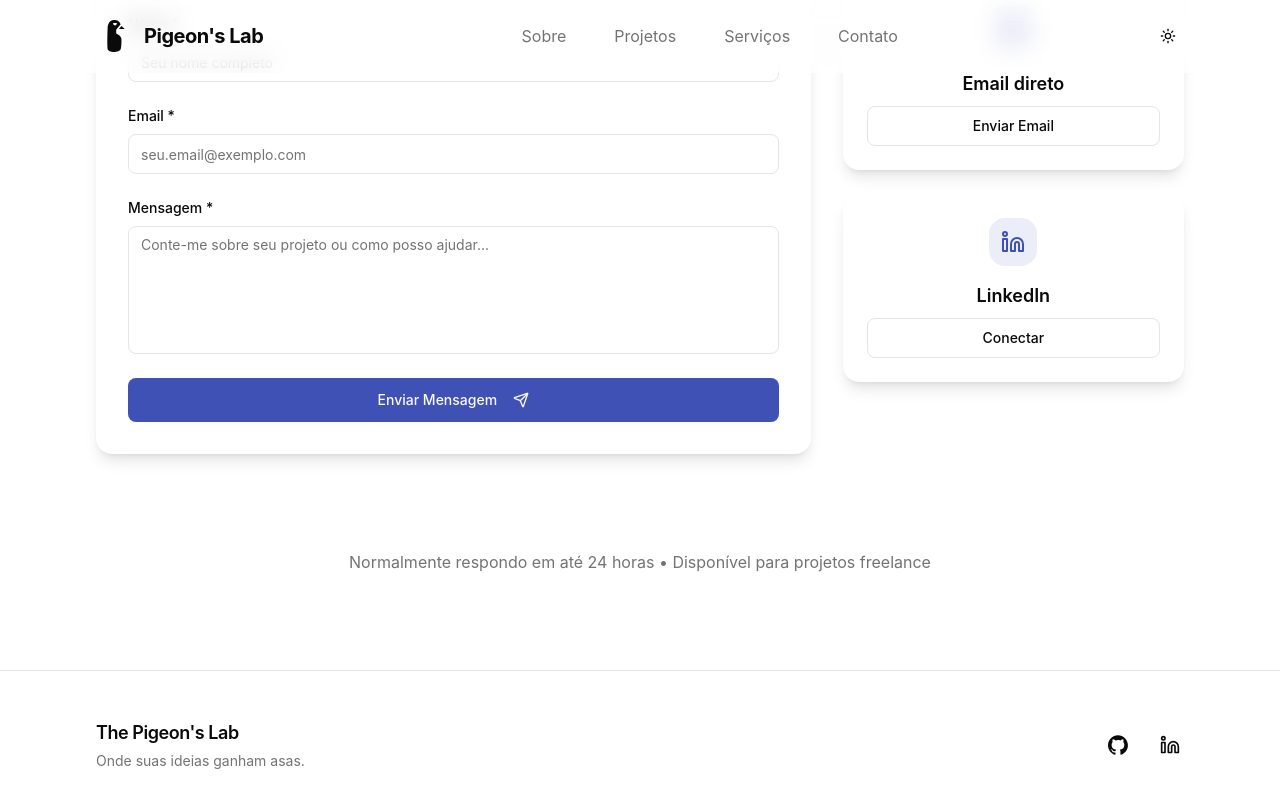
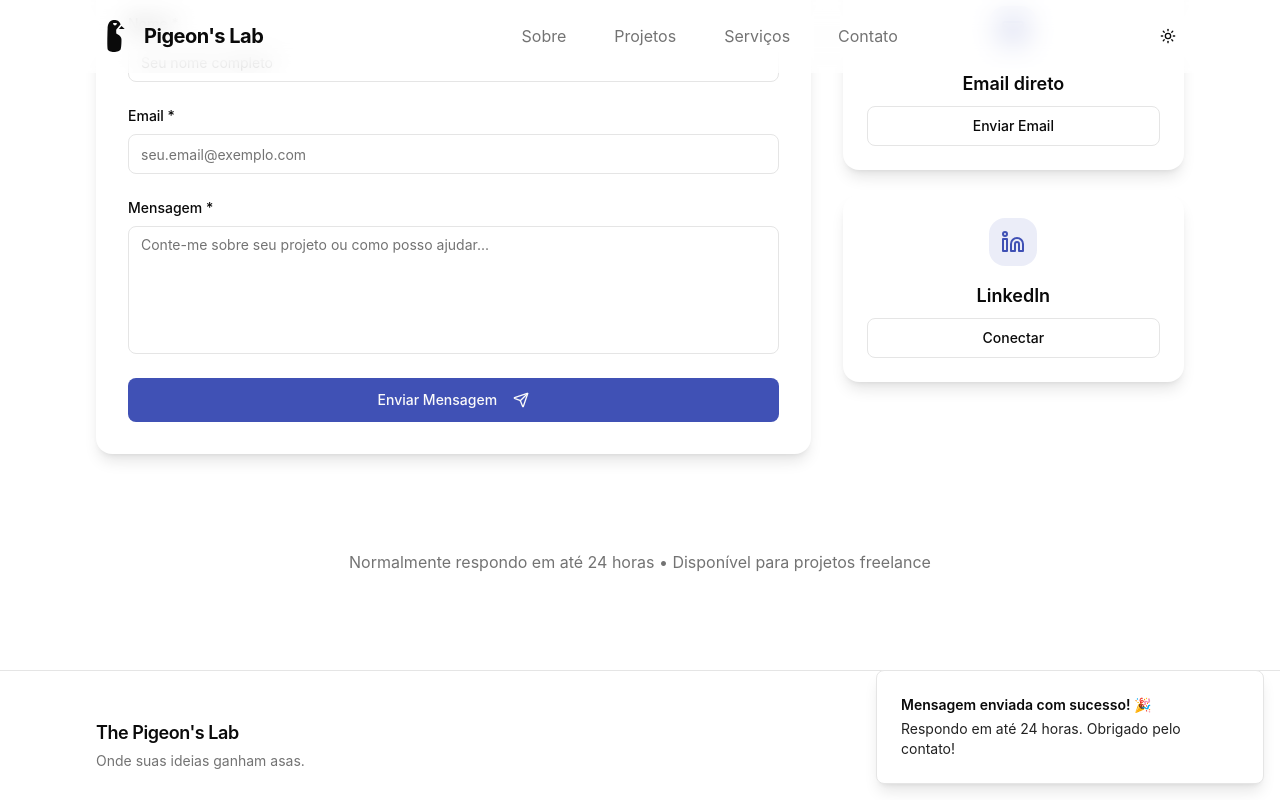
Before and after one commit to JulioC090/portfolio, a Next.js app: page / in a window 1280 px wide. Both pictures are taken after typing "Sample", "name@example.com", "Sample" into the empty fields and a click on the button "Enviar Mensagem". Shown: the part 4703-5503 px from the top of the page. Built offline with nearby package versions, Linux system fonts and the light colour scheme.

Commit message:
fix: set up toast correctly

```diff
--- a/src/app/layout.tsx
+++ b/src/app/layout.tsx
@@ -1,3 +1,4 @@
+import { Toaster } from '@/components/ui/toaster';
 import { ThemeProvider } from '@/features/theme/contexts/ThemeProvider';
 import type { Metadata } from 'next';
 import './index.css';
@@ -18,6 +19,7 @@ export default function RootLayout({
   return (
     <html lang="pt-BR">
       <body className={'antialiased'}>
+        <Toaster />
         <ThemeProvider defaultTheme="system" storageKey="portfolio-theme">
           {children}
         </ThemeProvider>
--- /dev/null
+++ b/src/components/ui/toaster.tsx
@@ -0,0 +1,35 @@
+'use client';
+
+import {
+  Toast,
+  ToastClose,
+  ToastDescription,
+  ToastProvider,
+  ToastTitle,
+  ToastViewport,
+} from '@/components/ui/toast';
+import { useToast } from '@/hooks/use-toast';
+
+export function Toaster() {
+  const { toasts } = useToast();
+
+  return (
+    <ToastProvider>
+      {toasts.map(function ({ id, title, description, action, ...props }) {
+        return (
+          <Toast key={id} {...props}>
+            <div className="grid gap-1">
+              {title && <ToastTitle>{title}</ToastTitle>}
+              {description && (
+                <ToastDescription>{description}</ToastDescription>
+              )}
+            </div>
+            {action}
+            <ToastClose />
+          </Toast>
+        );
+      })}
+      <ToastViewport />
+    </ToastProvider>
+  );
+}
```
